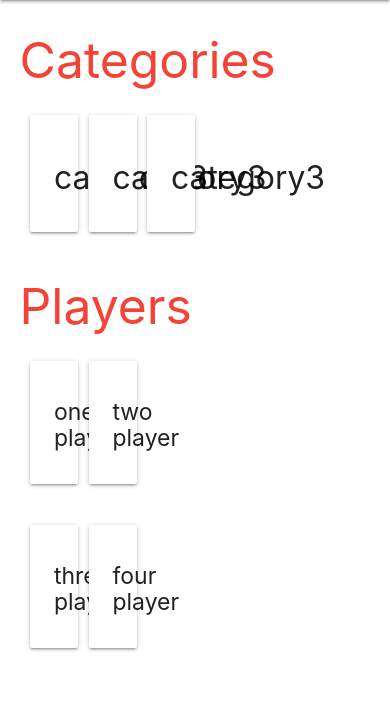
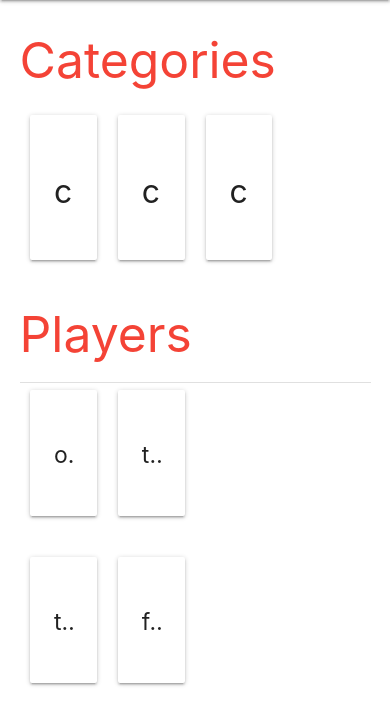
Before and after one commit to LyvieSaba/VEF-3V-05DU-H-t_H-pVerkefni, a Flask app: template templates/base.html in a window 390 px wide. Shown: the part 56-781 px from the top of the page. Run offline with Flask 3, Linux system fonts and the light colour scheme; the template is opened without the code that fills it, so the values that code supplies are empty.

Commit message:
added a bit more responsiveness for mobile support :]

```diff
--- a/templates/base.html
+++ b/templates/base.html
@@ -31,55 +31,55 @@
     </div>
   </nav>
 
-
     <div class="container">
       <h2 class="red-text">Categories</h2>
           <div class="row">
-            <div class="col s2 m3">
+            <div class="col s3 m4">
               <div class="card-panel hoverable">
-                <h4 class="center-align">category3</h4>
+                <h4 class="truncate section center-align">category3</h4>
               </div>
             </div>
-            <div class="col s2 m3">
+            <div class="col s3 m4">
               <div class="card-panel hoverable">
-                <h4 class="center-align">category3</h4>
+                <h4 class="truncate section center-align">category3</h4>
               </div>
             </div>
-            <div class="col s2 m3">
+            <div class="col s3 m4">
               <div class="card-panel hoverable">
-                <h4 class="center-align">category3</h4>
+                <h4 class="truncate section center-align">category3</h4>
               </div>
             </div>
           </div>
 
-        <div>
+
+
         <h2 class="red-text">Players</h2>
+        <div class="divider"></div>
             <div class="row">
-              <div class="col s2">
+              <div class="col s3 l4">
                 <div class="card-panel hoverable">
-                  <h5 class="center-align">one player</h5>
+                  <h5 class="truncate section center-align">one player</h5>
                 </div>
               </div>
-              <div class="col s2">
+              <div class="col s3 l4">
                 <div class="card-panel hoverable">
-                  <h5 class="center-align">two player</h5>
+                  <h5 class="truncate section center-align">two player</h5>
                 </div>
               </div>
             </div>
             <div class="row">
-              <div class="col s2">
+              <div class="col s3 l4">
                 <div class="card-panel hoverable">
-                  <h5 class="center-align">three player</h5>
+                  <h5 class="truncate section center-align">three player</h5>
                 </div>
               </div>
-              <div class="col s2">
+              <div class="col s3 l4">
                 <div class="card-panel hoverable">
-                  <h5 class="center-align">four player</h5>
+                  <h5 class="truncate section center-align">four player</h5>
                 </div>
               </div>
               </div>
             </div>
-          </div>
       </div>
     </body>
   </html>
```
